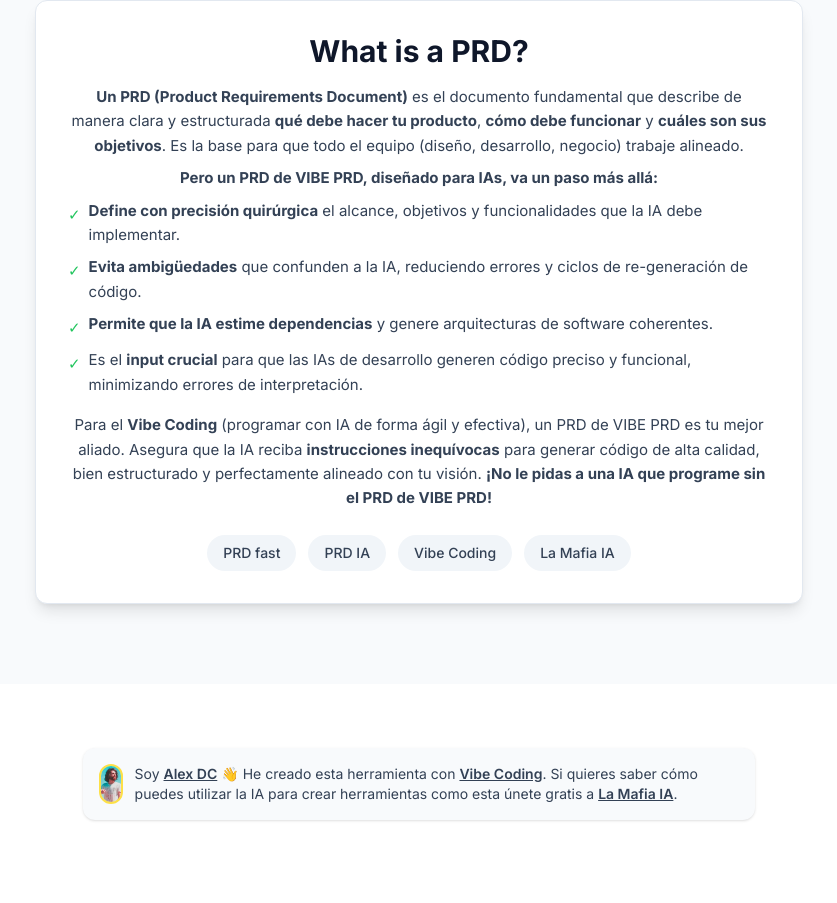
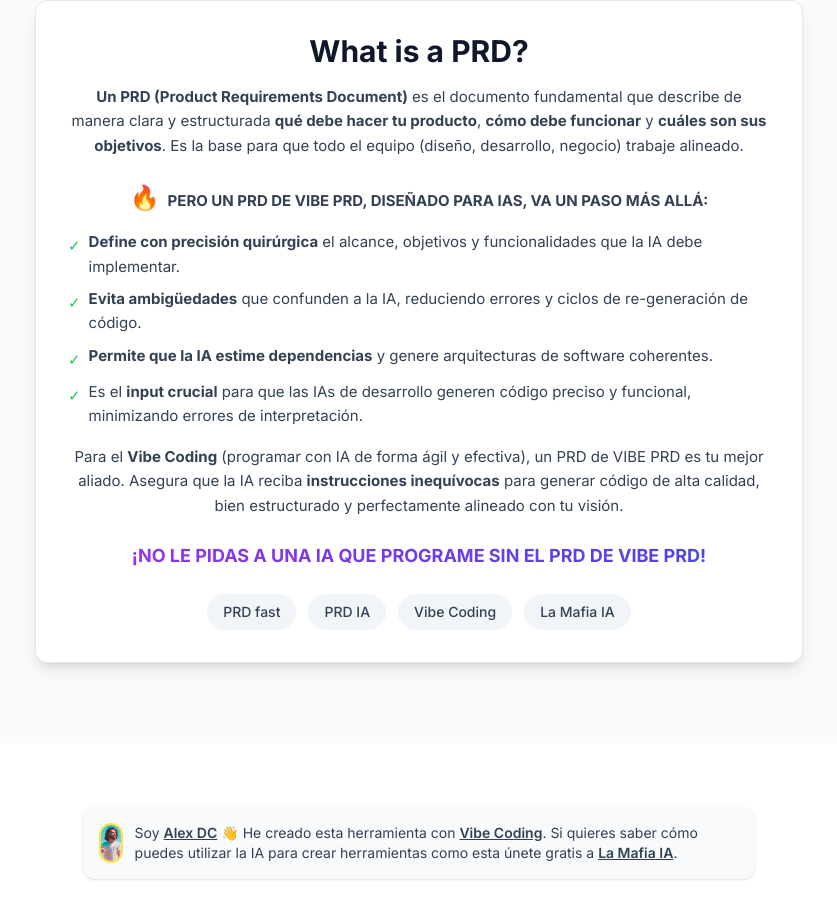
Before and after one commit to alexdcd/App-Genesis, a Next.js app: page / in a window 1280 px wide. Shown: the part 1534-2437 px from the top of the page, without its empty margins (221-1058 px from the left). Before the commit the page ends 2378 px from the top, so only its background shows below. Built offline with nearby package versions, Linux system fonts and the light colour scheme.

Commit message:
formato texto

```diff
--- a/app/page.tsx
+++ b/app/page.tsx
@@ -451,8 +451,8 @@ Prioridad: El stack tecnológico recomendado por el usuario debe ser priorizado
     <p className="mb-2">
       <strong>Un PRD (Product Requirements Document)</strong> es el documento fundamental que describe de manera clara y estructurada <strong>qué debe hacer tu producto</strong>, <strong>cómo debe funcionar</strong> y <strong>cuáles son sus objetivos</strong>. Es la base para que todo el equipo (diseño, desarrollo, negocio) trabaje alineado.
     </p>
-    <p className="mb-2">
-      <strong>Pero un PRD de VIBE PRD, diseñado para IAs, va un paso más allá:</strong>
+    <p className="mb-4 mt-6 text-center">
+      <span className="text-2xl mr-2">🔥</span><strong className="uppercase">Pero un PRD de VIBE PRD, diseñado para IAs, va un paso más allá:</strong>
     </p>
     <ul className="list-none space-y-2 mb-4 text-left">
       <li className="flex items-start gap-2">
@@ -473,7 +473,13 @@ Prioridad: El stack tecnológico recomendado por el usuario debe ser priorizado
       </li>
     </ul>
     <p className="mb-2">
-      Para el <strong>Vibe Coding</strong> (programar con IA de forma ágil y efectiva), un PRD de VIBE PRD es tu mejor aliado. Asegura que la IA reciba <strong>instrucciones inequívocas</strong> para generar código de alta calidad, bien estructurado y perfectamente alineado con tu visión. <span className="font-bold">¡No le pidas a una IA que programe sin el PRD de VIBE PRD!</span>
+      Para el <strong>Vibe Coding</strong> (programar con IA de forma ágil y efectiva), un PRD de VIBE PRD es tu mejor aliado. Asegura que la IA reciba <strong>instrucciones inequívocas</strong> para generar código de alta calidad, bien estructurado y perfectamente alineado con tu visión.
+    </p>
+
+    <p className="mt-6 text-center">
+      <span className="font-bold text-lg bg-gradient-to-r from-purple-600 to-indigo-600 bg-clip-text text-transparent">
+        ¡NO LE PIDAS A UNA IA QUE PROGRAME SIN EL PRD DE VIBE PRD!
+      </span>
     </p>
   </div>
 
```
